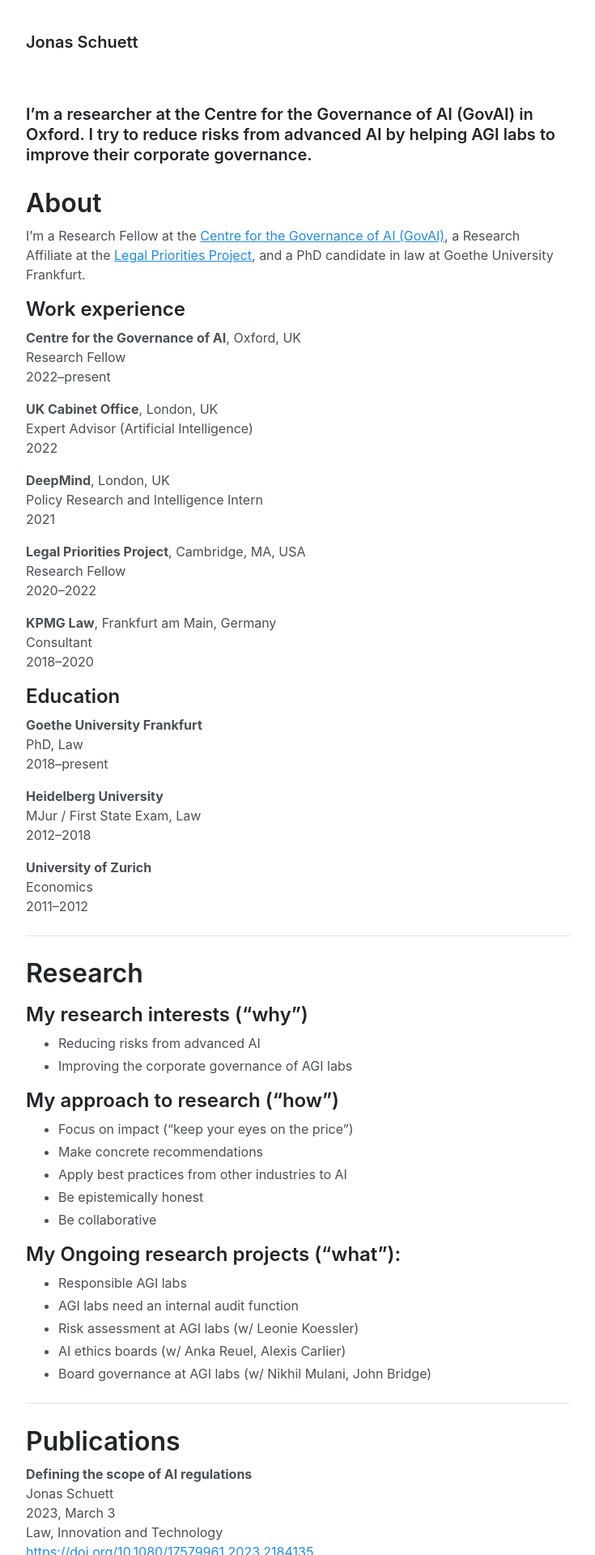
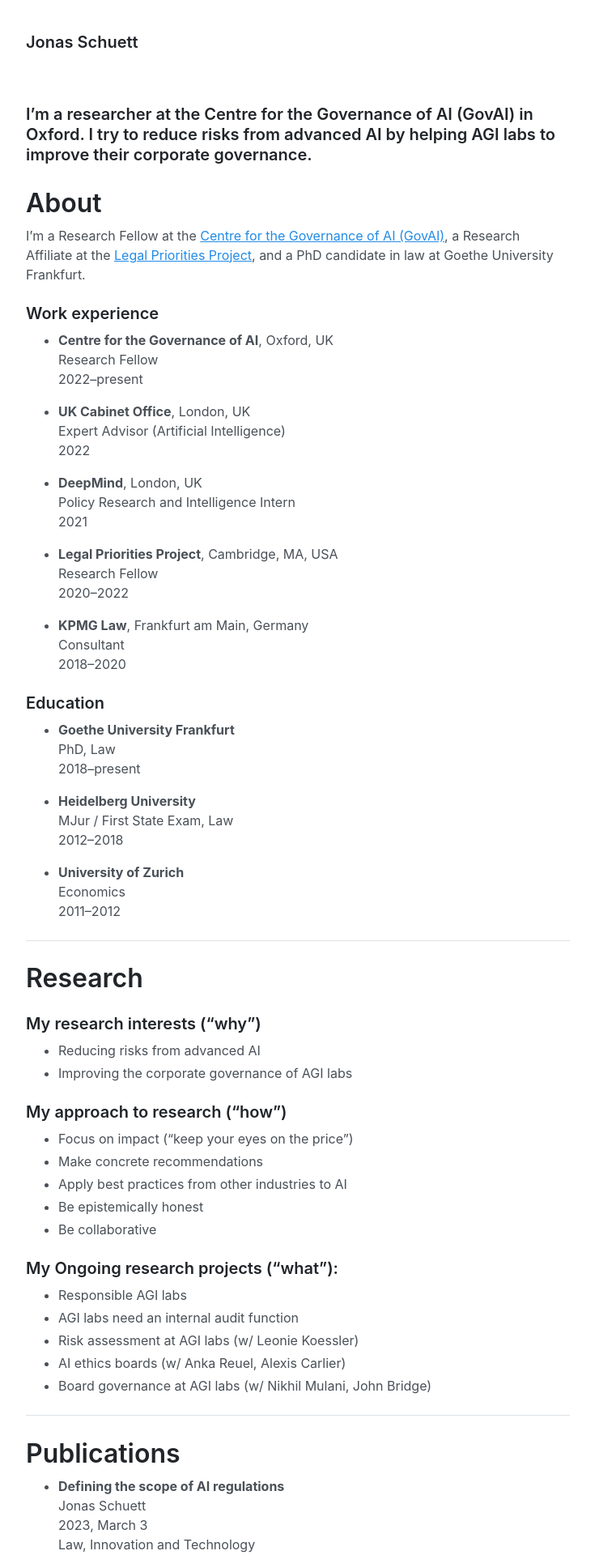
Before and after one commit to jonasschuett/jonasschuett.github.io, a Jekyll site: the page built from _posts/2020-04-04-introduction.md, in a window 1280 px wide. Shown: the top 1920 px of the page at 81% size, without its empty margins (272-1007 px from the left). Built offline with Jekyll 4.4.1, drawn with Linux system fonts in a browser that asks for light colours.

```diff
--- a/_posts/2020-04-04-introduction.md
+++ b/_posts/2020-04-04-introduction.md
@@ -7,38 +7,38 @@ title: I’m a researcher at the Centre for the Governance of AI (GovAI) in Oxfo
 # About
 I’m a Research Fellow at the [Centre for the Governance of AI (GovAI)](https://governance.ai/), a Research Affiliate at the [Legal Priorities Project](https://www.legalpriorities.org/), and a PhD candidate in law at Goethe University Frankfurt.
 
-## Work experience
-**Centre for the Governance of AI**, Oxford, UK <br>
+### Work experience
+- **Centre for the Governance of AI**, Oxford, UK <br>
 Research Fellow <br>
 2022–present
 
-**UK Cabinet Office**, London, UK <br>
+- **UK Cabinet Office**, London, UK <br>
 Expert Advisor (Artificial Intelligence) <br>
 2022
 
-**DeepMind**, London, UK <br>
+- **DeepMind**, London, UK <br>
 Policy Research and Intelligence Intern <br>
 2021
 
-**Legal Priorities Project**, Cambridge, MA, USA <br>
+- **Legal Priorities Project**, Cambridge, MA, USA <br>
 Research Fellow <br>
 2020–2022
 
-**KPMG Law**, Frankfurt am Main, Germany <br>
+- **KPMG Law**, Frankfurt am Main, Germany <br>
 Consultant <br>
 2018–2020
 
 
-## Education
-**Goethe University Frankfurt** <br>
+### Education
+- **Goethe University Frankfurt** <br>
 PhD, Law <br>
 2018–present
 
-**Heidelberg University** <br>
+- **Heidelberg University** <br>
 MJur / First State Exam, Law <br>
 2012–2018
 
-**University of Zurich** <br>
+- **University of Zurich** <br>
 Economics <br>
 2011–2012
 
@@ -46,18 +46,18 @@ Economics <br>
 
 # Research
 
-## My research interests (“why”)
+### My research interests (“why”)
 - Reducing risks from advanced AI
 - Improving the corporate governance of AGI labs
 
-## My approach to research (“how”)
+### My approach to research (“how”)
 - Focus on impact (“keep your eyes on the price”)
 - Make concrete recommendations
 - Apply best practices from other industries to AI
 - Be epistemically honest
 - Be collaborative
 
-## My Ongoing research projects (“what”):
+### My Ongoing research projects (“what”):
 - Responsible AGI labs
 - AGI labs need an internal audit function
 - Risk assessment at AGI labs (w/ Leonie Koessler)
@@ -68,37 +68,37 @@ Economics <br>
 
 # Publications
 
-**Defining the scope of AI regulations** <br>
+- **Defining the scope of AI regulations** <br>
 Jonas Schuett <br>
 2023, March 3 <br>
 Law, Innovation and Technology <br>
 [https://doi.org/10.1080/17579961.2023.2184135](https://doi.org/10.1080/17579961.2023.2184135)
 
-**Auditing large language models: A three-layered approach** <br>
+- **Auditing large language models: A three-layered approach** <br>
 Jakob Mökander, Jonas Schuett, Hannah R. Kirk, Luciano Floridi <br>
 2023, February 16 <br>
 arXiv:2302.08500 <br>
 [https://arxiv.org/abs/2302.08500](https://arxiv.org/abs/2302.08500)
 
-**Risk management in the Artificial Intelligence Act** <br>
+- **Risk management in the Artificial Intelligence Act** <br>
 Jonas Schuett <br>
 2023, February 8 <br>
 European Journal of Risk Regulation <br>
 [https://doi.org/10.1017/err.2023.1](https://doi.org/10.1017/err.2023.1)
 
-**Three lines of defense against risks from AI** <br>
+- **Three lines of defense against risks from AI** <br>
 Jonas Schuett <br>
 2022, December 16 <br>
 arXiv:2212.08364 <br>
 [https://arxiv.org/abs/2212.08364](https://arxiv.org/abs/2212.08364)
 
-**Corporate governance of artificial intelligence in the public interest** <br>
+- **Corporate governance of artificial intelligence in the public interest** <br>
 Peter Cihon, Jonas Schuett, Seth D. Baum <br>
 2021, July 5 <br>
 Information <br>
 [https://doi.org/10.3390/info12070275](https://doi.org/10.3390/info12070275)
 
-**AI certification: Advancing ethical practice by reducing information asymmetries** <br>
+- **AI certification: Advancing ethical practice by reducing information asymmetries** <br>
 Peter Cihon, Moritz J. Kleinaltenkamp, Jonas Schuett, Seth D. Baum <br>
 2021, May 10 <br>
 IEEE Transactions on Technology and Society <br>
```
